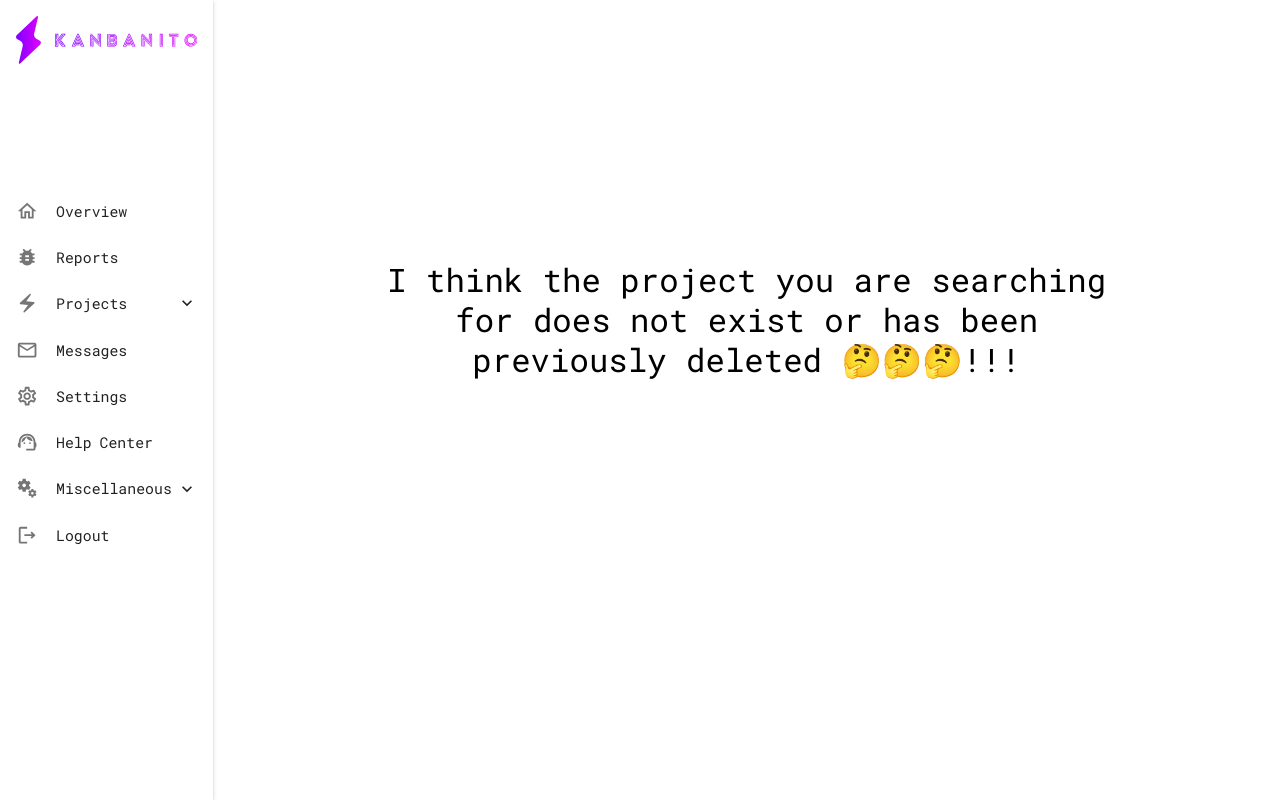
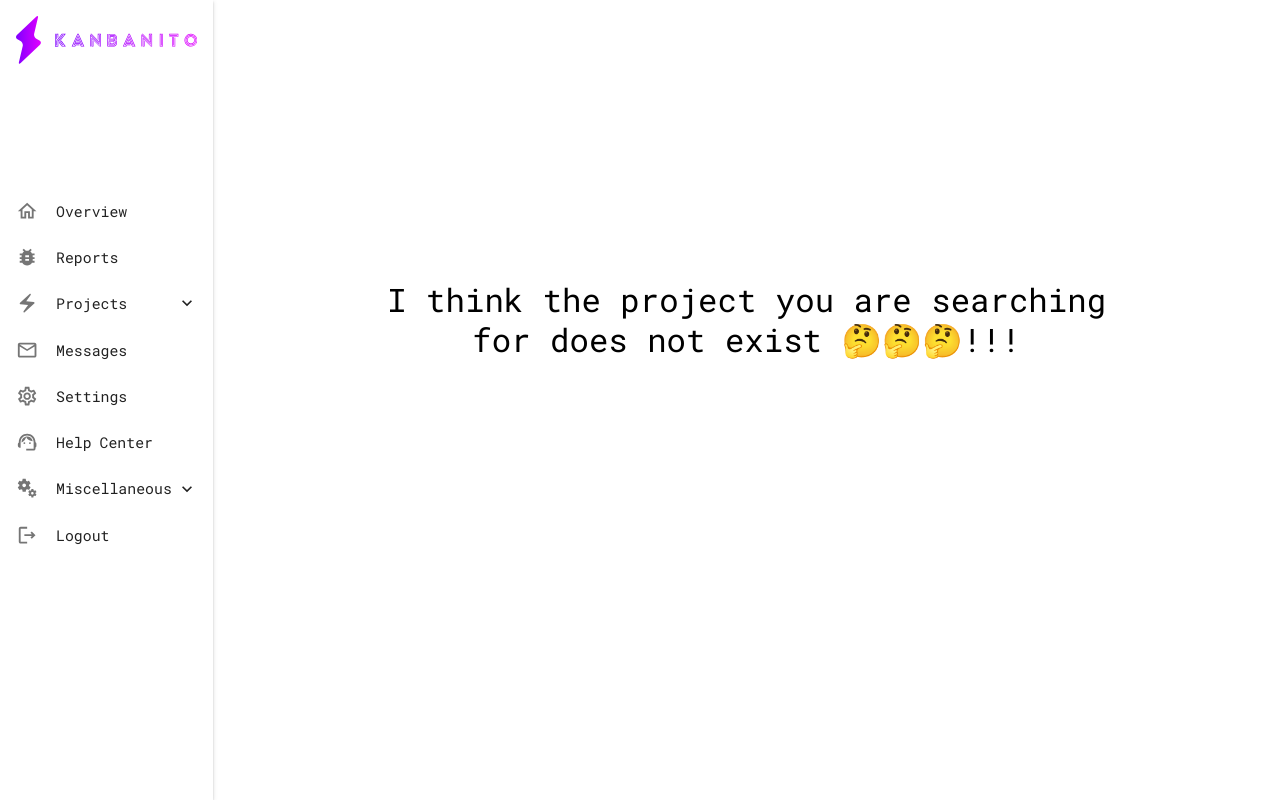
Before and after one commit to iamziike/kanbanito, a React (Create React App) app: page /projects/1 in a window 1280 px wide. Built offline with nearby package versions, Linux system fonts and the light colour scheme; what javascript-time-ago would draw is missing.

Commit message:
made the deletion and non-existing project notifier more descriptive than before

```diff
--- a/src/components/pages/Projects/Projects.jsx
+++ b/src/components/pages/Projects/Projects.jsx
@@ -124,7 +124,7 @@ const Projects = ({ sx, className }) => {
           <Typography variant='h4' width='70%' textAlign='center'>
             {isProjectRecentlyDeleted
               ? 'Project has been deleted!!!'
-              : 'I think the project you are searching for does not exist or has been previously deleted 🤔🤔🤔!!!'}
+              : 'I think the project you are searching for does not exist 🤔🤔🤔!!!'}
           </Typography>
         </StyledProjectUnknown>
       )}
```
